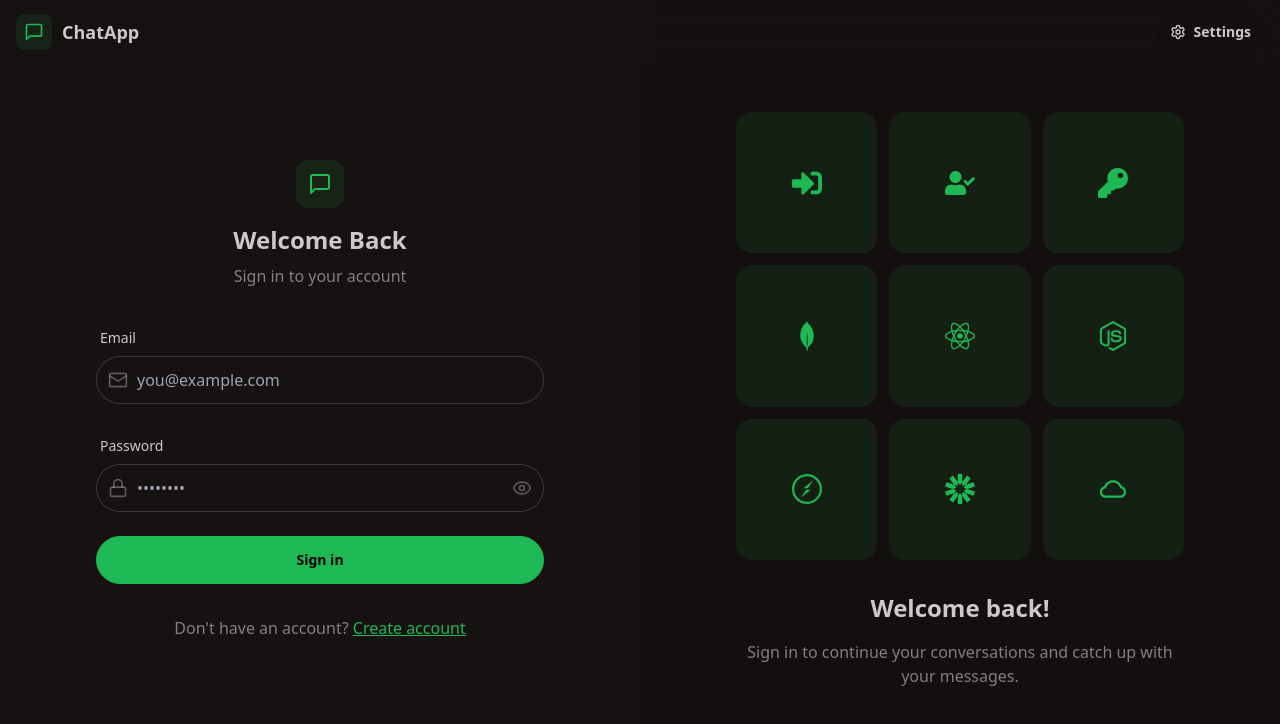
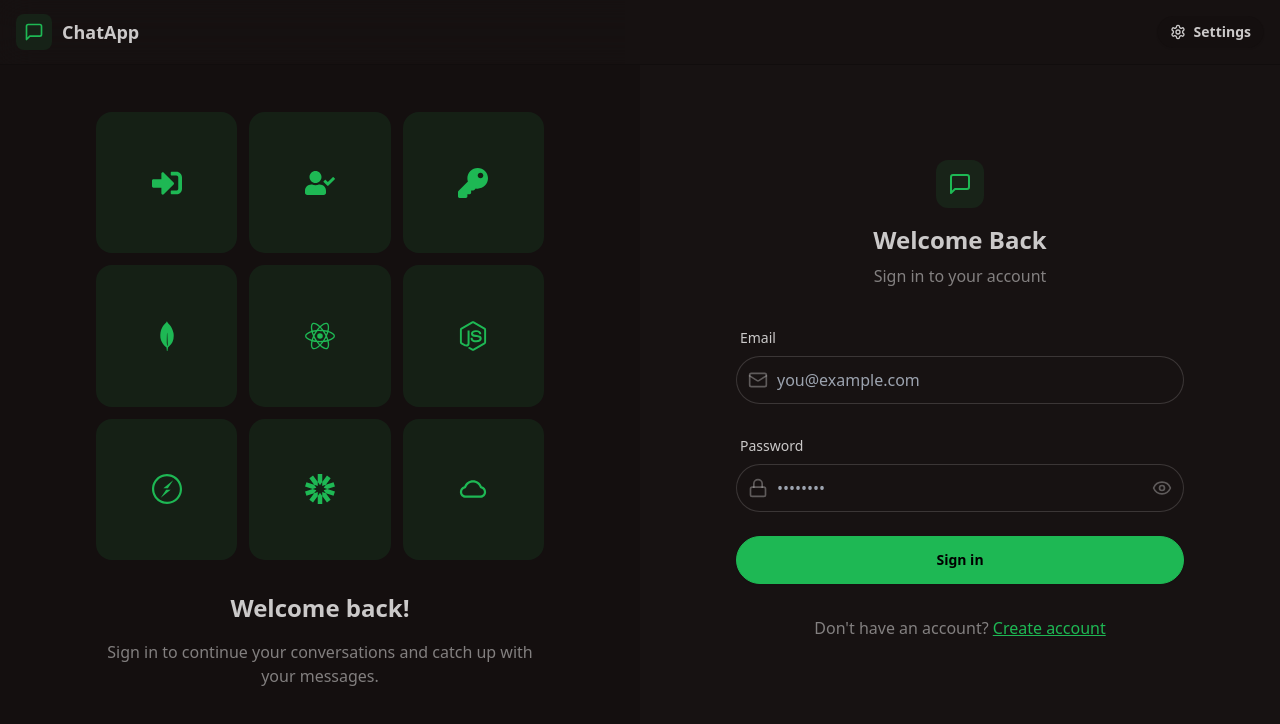
Before and after one commit to Sri-Hasnika/Chat-app, a React (Vite) app in the folder frontend/: page /login in a window 1280 px wide. Shown: the top 724 px of the page. Built offline with nearby package versions, Linux system fonts and the light colour scheme; no server answers.

Commit message:
change in login component layout

```diff
--- a/frontend/src/pages/LoginPage.jsx
+++ b/frontend/src/pages/LoginPage.jsx
@@ -19,7 +19,14 @@ const LoginPage = () => {
 
   return (
     <div className="h-screen grid lg:grid-cols-2">
-      {/* Left Side - Form */}
+      {/* Left Side - Image/Pattern */}
+      <AuthImagePattern
+        title={"Welcome back!"}
+        subtitle={"Sign in to continue your conversations and catch up with your messages."}
+      />
+
+
+      {/* Right Side - Form */}
       <div className="flex flex-col justify-center items-center p-6 sm:p-12">
         <div className="w-full max-w-md space-y-8">
           {/* Logo */}
@@ -107,12 +114,6 @@ const LoginPage = () => {
           </div>
         </div>
       </div>
-
-      {/* Right Side - Image/Pattern */}
-      <AuthImagePattern
-        title={"Welcome back!"}
-        subtitle={"Sign in to continue your conversations and catch up with your messages."}
-      />
     </div>
   );
 };
```
Also changed, not shown: 1 other file (tests, documents, lock files or other folders).
